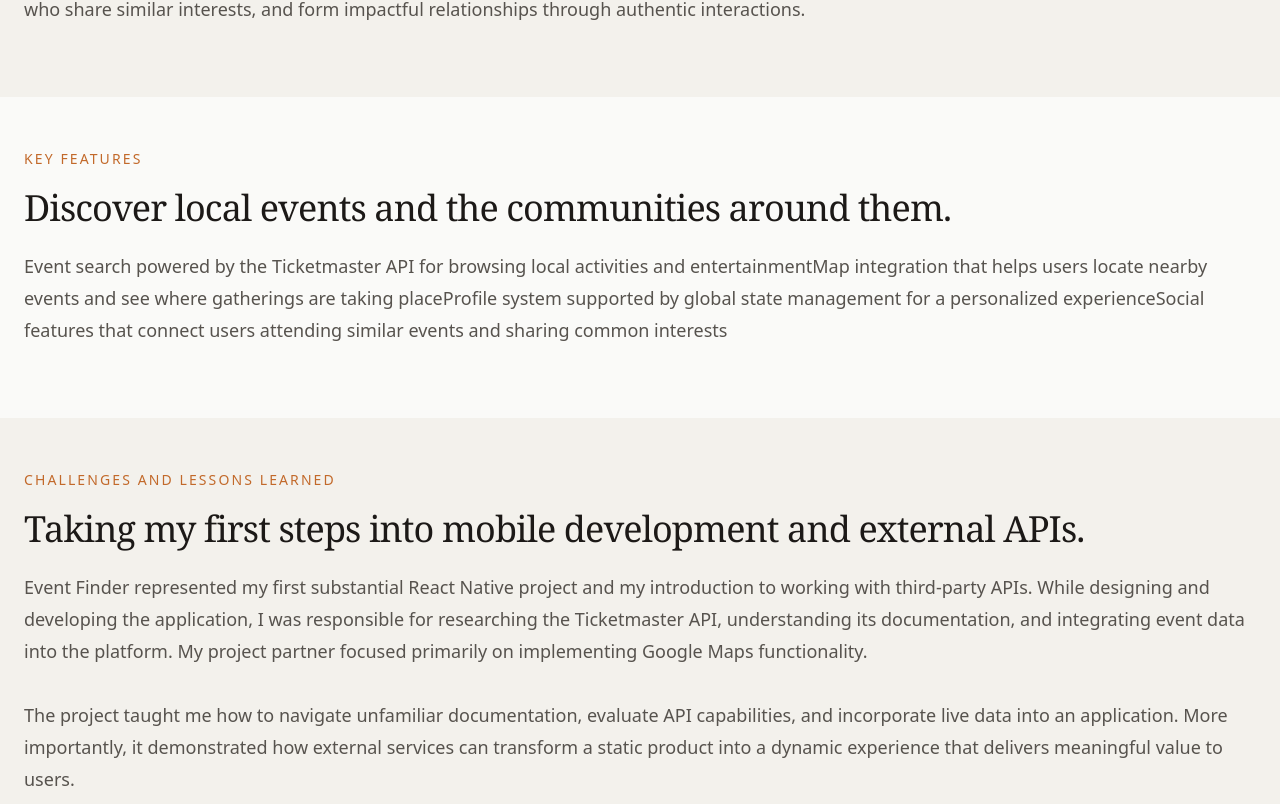
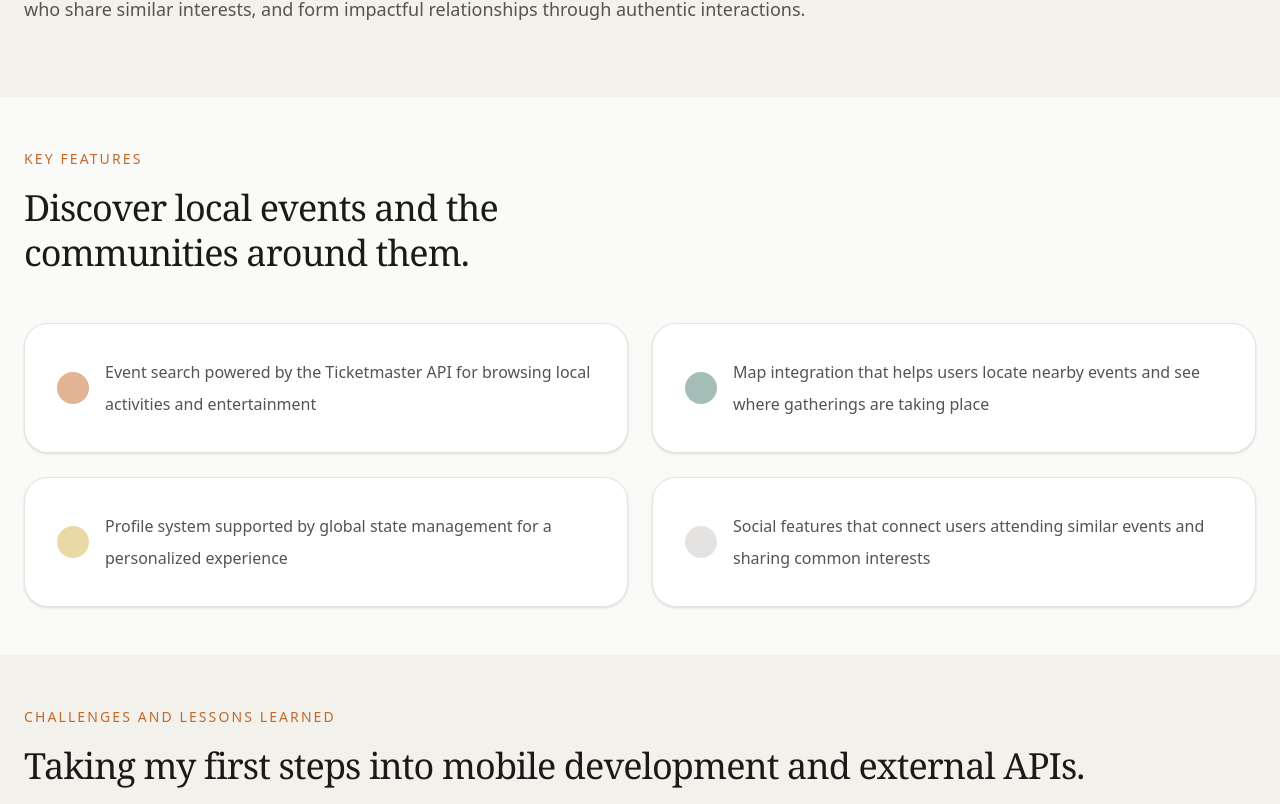
Before and after one commit to nerdboy626/portfolio, a Next.js app: page /portfolio/event-finder in a window 1280 px wide. Shown: the part 739-1543 px from the top of the page. Built offline with nearby package versions, Linux system fonts and the light colour scheme.

Commit message:
style: turn features into bullet points on project page

```diff
--- a/src/app/about/components/Principles.tsx
+++ b/src/app/about/components/Principles.tsx
@@ -25,7 +25,7 @@ export default function Principles() {
         </div>
         <div className="grid gap-6 md:grid-cols-2">
           <div
-            className={`rounded-3xl border border-border bg-card p-8 shadow-sm ${fadeUpClass(isVisible, "delay-150", "translate-y-12")}`}
+            className={`rounded-3xl border border-border bg-card p-6 md:p-8  shadow-sm ${fadeUpClass(isVisible, "delay-150", "translate-y-12")}`}
           >
             <div className="space-y-4">
               <div className="flex items-center gap-2">
@@ -43,7 +43,7 @@ export default function Principles() {
             </div>
           </div>
           <div
-            className={`rounded-3xl border border-border bg-card p-8 shadow-sm ${fadeUpClass(isVisible, "delay-250", "translate-y-12")}`}
+            className={`rounded-3xl border border-border bg-card p-6 md:p-8 shadow-sm ${fadeUpClass(isVisible, "delay-250", "translate-y-12")}`}
           >
             <div className="space-y-4">
               <div className="flex items-center gap-2">
@@ -61,7 +61,7 @@ export default function Principles() {
             </div>
           </div>
           <div
-            className={`rounded-3xl border border-border bg-card p-8 shadow-sm ${fadeUpClass(isVisible, "delay-350", "translate-y-12")}`}
+            className={`rounded-3xl border border-border bg-card p-6 md:p-8  shadow-sm ${fadeUpClass(isVisible, "delay-350", "translate-y-12")}`}
           >
             <div className="space-y-4">
               <div className="flex items-center gap-2">
@@ -79,7 +79,7 @@ export default function Principles() {
             </div>
           </div>
           <div
-            className={`rounded-3xl border border-border bg-card p-8 shadow-sm ${fadeUpClass(isVisible, "delay-450", "translate-y-12")}`}
+            className={`rounded-3xl border border-border bg-card p-6 md:p-8 shadow-sm ${fadeUpClass(isVisible, "delay-450", "translate-y-12")}`}
           >
             <div className="space-y-4">
               <div className="flex items-center gap-2">
--- a/src/app/portfolio/[slug]/components/Features.tsx
+++ b/src/app/portfolio/[slug]/components/Features.tsx
@@ -1,19 +1,32 @@
 "use client";
+
 import { Project } from "@/app/data/projects";
 import { useScrollAnimation } from "@/app/hooks/useScrollAnimation";
 import { fadeUpClass } from "@/app/lib/animation";
 
-type ProjectHeroProps = {
+type FeaturesProps = {
   project: Project;
 };
 
-export default function Overview({ project }: ProjectHeroProps) {
+const brandColors: string[] = [
+  "bg-primary/50",
+  "bg-secondary/50",
+  "bg-accent/50",
+  "bg-foreground-subtle/30",
+];
+
+export default function Features({ project }: FeaturesProps) {
   const { ref, isVisible } = useScrollAnimation<HTMLDivElement>();
+
   return (
     <section ref={ref} className="section bg-background">
       <div className="container">
         <div
-          className={`${fadeUpClass(isVisible, "delay-100", "translate-y-12")}`}
+          className={`max-w-2xl mb-12 ${fadeUpClass(
+            isVisible,
+            "delay-100",
+            "translate-y-12",
+          )}`}
         >
           <p className="mb-3 text-sm font-medium uppercase tracking-[0.15em] text-primary">
             Key Features
@@ -22,8 +35,29 @@ export default function Overview({ project }: ProjectHeroProps) {
           <h2 className="mb-5 text-3xl md:text-4xl">
             {project.features.heading}
           </h2>
+        </div>
 
-          <p className="mb-6 text-lg leading-8">{project.features.content}</p>
+        <div className="grid gap-6 md:grid-cols-2">
+          {project.features.content.map((feature, index) => (
+            <div
+              key={feature}
+              className={`rounded-3xl border border-border bg-card p-4 md:p-8 shadow-sm ${fadeUpClass(
+                isVisible,
+                `delay-${150 + index * 100}`,
+                "translate-y-12",
+              )}`}
+            >
+              <div className="flex items-start gap-4">
+                <div
+                  className={`inline-block h-8 w-8 flex-none rounded-lg self-center ${
+                    brandColors[index % brandColors.length]
+                  }`}
+                />
+
+                <p className="inline-block leading-8">{feature}</p>
+              </div>
+            </div>
+          ))}
         </div>
       </div>
     </section>
--- a/src/app/portfolio/[slug]/components/Overview.tsx
+++ b/src/app/portfolio/[slug]/components/Overview.tsx
@@ -13,7 +13,7 @@ export default function Overview({ project }: ProjectHeroProps) {
     <section ref={ref} className="section bg-background-alt">
       <div className="container">
         <div
-          className={` ${fadeUpClass(isVisible, "delay-100", "translate-y-12")}`}
+          className={`${fadeUpClass(isVisible, "delay-100", "translate-y-12")}`}
         >
           <p className="mb-3 text-sm font-medium uppercase tracking-[0.15em] text-primary">
             Overview
```
